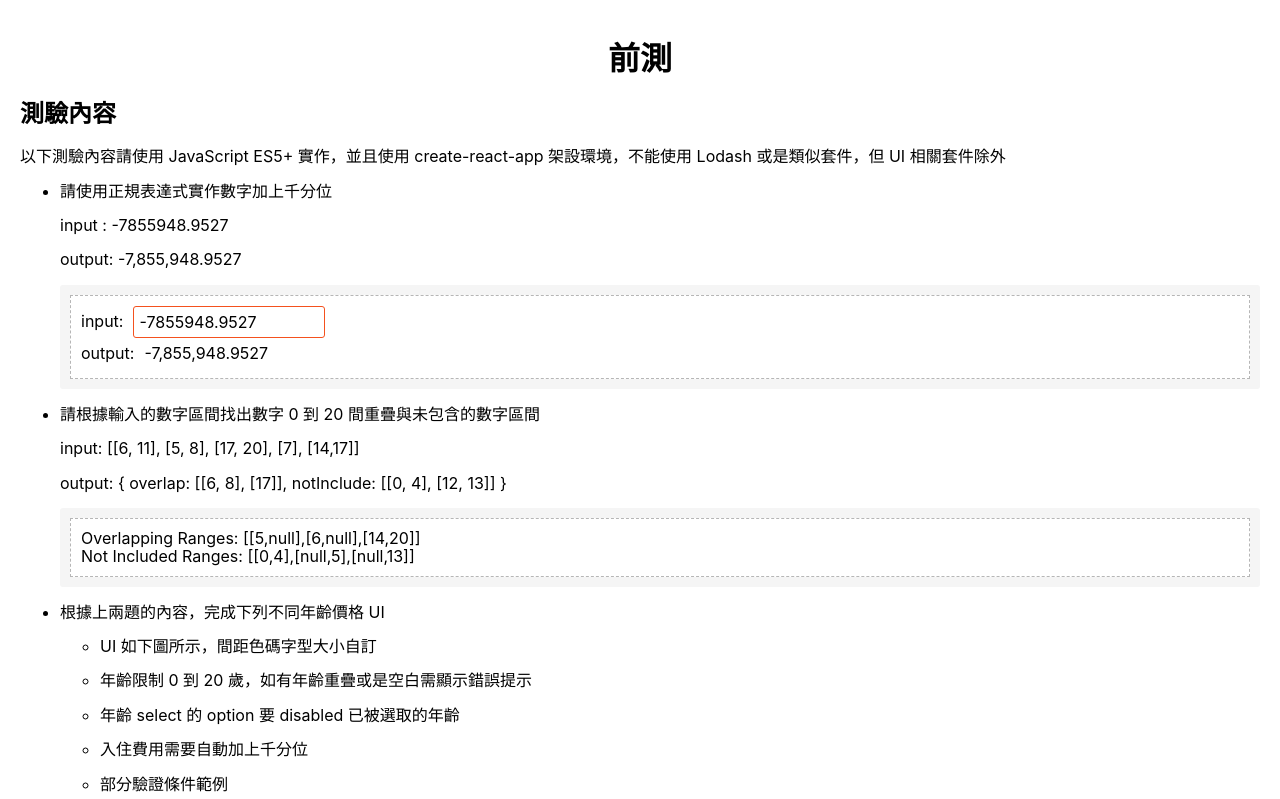
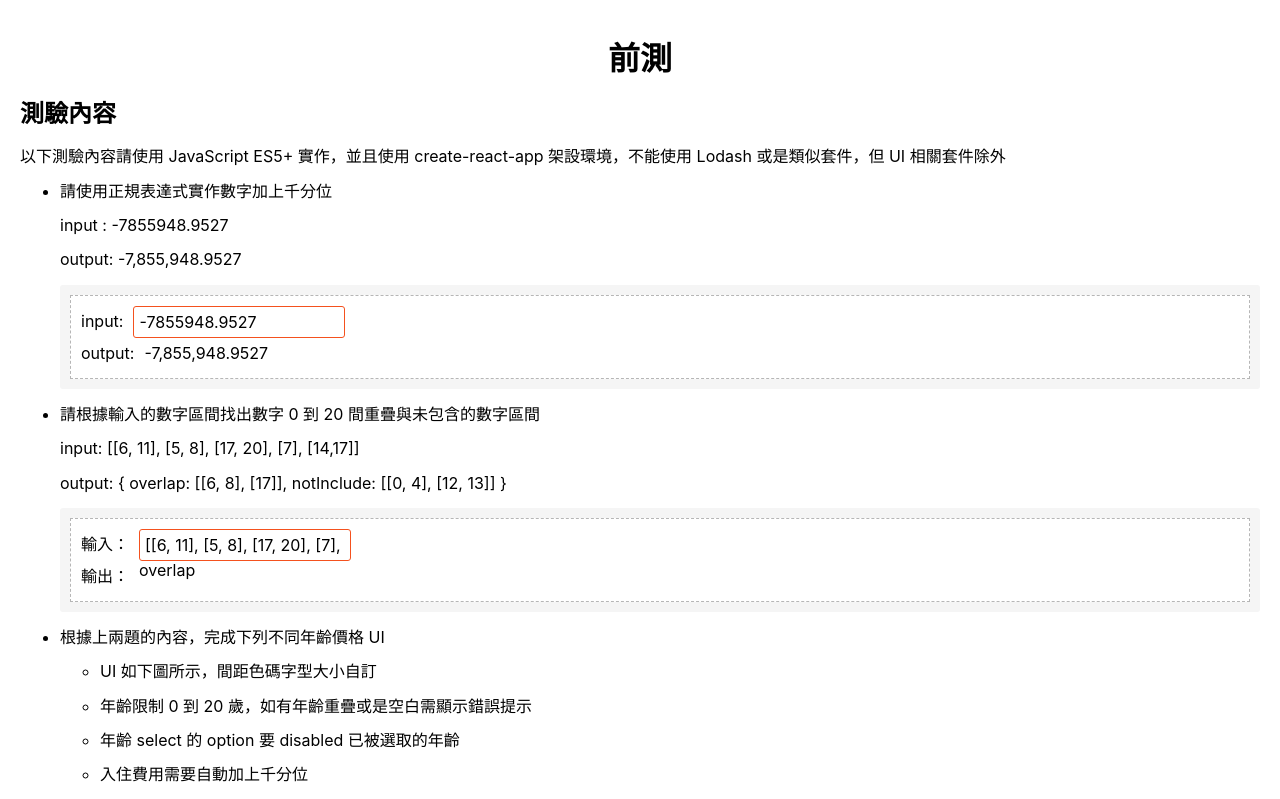
Before and after one commit to YuanShuoHsu/ayTest, a React (Create React App) app: page / in a window 1280 px wide. Shown: the top 799 px of the page. Built offline with nearby package versions, Linux system fonts and the light colour scheme.

Commit message:
numberRange input limit updated

```diff
--- a/src/components/NumberFormatter/index.module.scss
+++ b/src/components/NumberFormatter/index.module.scss
@@ -10,12 +10,13 @@
 
     &Label {
       line-height: 30px;
+      cursor: pointer;
     }
 
     &Value {
       padding: 0 5px;
       width: 100%;
-      max-width: 180px;
+      max-width: 200px;
       height: 30px;
       border: 1px solid #f4511e;
       border-radius: 3px;
--- a/src/components/NumberFormatter/index.tsx
+++ b/src/components/NumberFormatter/index.tsx
@@ -10,10 +10,11 @@ export default function NumberFormatter() {
     return parts.join(".");
   }
 
-  function handleInputChange(e: React.ChangeEvent<HTMLInputElement>) {
-    let inputValue = e.target.value;
-    inputValue = inputValue.replace(/[^\d.-]/g, "");
-    setInputNumber(inputValue);
+  function handleInputChange(event: React.ChangeEvent<HTMLInputElement>) {
+
+    const inputValue = event.target.value;
+    const validInput = inputValue.replace(/[^\d.-]/g, "");
+    setInputNumber(validInput);
   }
 
   const formattedNumber: string = ThousandSeparator(inputNumber);
@@ -30,7 +31,7 @@ export default function NumberFormatter() {
           id="inputNumber"
           value={inputNumber}
           onChange={handleInputChange}
-          placeholder="請輸入"
+          placeholder="請輸入數字"
         />
       </div>
       <p className={styles.output}>
--- /dev/null
+++ b/src/components/NumberRange/NumberRangeNotInclude/index.module.scss
@@ -0,0 +1,2 @@
+.numberRangeNotInclude {
+}
--- /dev/null
+++ b/src/components/NumberRange/NumberRangeOverlap/index.module.scss
@@ -0,0 +1,2 @@
+.numberRangeOverlap {
+}
--- /dev/null
+++ b/src/components/NumberRange/NumberRangeOverlap/index.tsx
@@ -0,0 +1,5 @@
+import styles from "./index.module.scss";
+
+export default function NumberRangeOverlap() {
+  return <span className={styles.numberRangeOverlap}>{"overlap"}</span>;
+}
--- a/src/components/NumberRange/index.module.scss
+++ b/src/components/NumberRange/index.module.scss
@@ -2,4 +2,43 @@
   padding: 10px;
   background-color: #ffffff;
   border: 1px dashed #b6b6b6;
+
+  .input {
+    display: flex;
+    flex-wrap: wrap;
+    gap: 10px;
+
+    &Label {
+      line-height: 30px;
+      cursor: pointer;
+    }
+
+    &Value {
+      padding: 0 5px;
+      width: 100%;
+      max-width: 200px;
+      height: 30px;
+      border: 1px solid #f4511e;
+      border-radius: 3px;
+      outline: none;
+    }
+  }
+
+  .output {
+    margin: 0;
+    display: flex;
+    flex-wrap: wrap;
+    gap: 10px;
+
+    &Label {
+      line-height: 30px;
+    }
+
+    &Value {
+      line-height: 30px;
+      overflow: hidden;
+      white-space: nowrap;
+      text-overflow: ellipsis;
+    }
+  }
 }
--- a/src/components/NumberRange/index.tsx
+++ b/src/components/NumberRange/index.tsx
@@ -1,58 +1,66 @@
+import React, { useState } from "react";
+import NumberRangeOverlap from "./NumberRangeOverlap";
+
 import styles from "./index.module.scss";
 
-interface Props {
-  ranges: number[][];
-}
+export default function NumberRange() {
+  const [inputRange, setInputRange] = useState<string>(
+    "[[6, 11], [5, 8], [17, 20], [7], [14, 17]]"
+  );
 
-interface Result {
-  overlap: number[][];
-  notInclude: number[][];
-}
-
-const NumberRange: React.FC<Props> = ({ ranges }) => {
-  const findOverlapAndNotInclude = (ranges: number[][]): Result => {
-    const sortedRanges = ranges.slice().sort((a, b) => a[0] - b[0]);
-
-    let overlap: number[][] = [];
-    let notInclude: number[][] = [];
-
-    let currentRange: number[] = sortedRanges[0];
-
-    for (let i = 1; i < sortedRanges.length; i++) {
-      const nextRange = sortedRanges[i];
-
-      if (nextRange[0] <= currentRange[1]) {
-        currentRange[1] = Math.max(currentRange[1], nextRange[1]);
-      } else {
-        overlap.push([currentRange[0], currentRange[1]]);
-        notInclude.push([currentRange[1] + 1, nextRange[0] - 1]);
-        currentRange = nextRange;
-      }
-    }
-
-    overlap.push(currentRange);
-
-    // Check for ranges before the first input range
-    if (sortedRanges[0][0] > 0) {
-      notInclude.unshift([0, sortedRanges[0][0] - 1]);
-    }
-
-    // Check for ranges after the last input range
-    if (sortedRanges[sortedRanges.length - 1][1] < 20) {
-      notInclude.push([sortedRanges[sortedRanges.length - 1][1] + 1, 20]);
-    }
-
-    return { overlap, notInclude };
+  const handleInputChange = (event: React.ChangeEvent<HTMLInputElement>) => {
+    const inputValue = event.target.value;
+    const trimmedInput = inputValue.trim();
+    const validInput = trimmedInput.replace(/[^[\],\d\s]/g, "");
+    setInputRange(validInput);
   };
 
-  const result = findOverlapAndNotInclude(ranges);
+  const isValidRange = (range: number[]): boolean => {
+    const [start, end] = range;
+    return (
+      range.length !== 0 &&
+      start !== undefined &&
+      (end === undefined || (0 <= start && end <= 20 && start < end))
+    );
+  };
+
+  const parseInput = (input: string): number[][] => {
+    try {
+      const parsedIntervals = JSON.parse(input) as number[][];
+      if (parsedIntervals.some((range) => !isValidRange(range))) {
+        return [];
+      }
+      return parsedIntervals;
+    } catch (error) {
+      return [];
+    }
+  };
+
+  const inputIntervals = parseInput(inputRange);
 
   return (
     <div className={styles.numberRange}>
-      <div>Overlapping Ranges: {JSON.stringify(result.overlap)}</div>
-      <div>Not Included Ranges: {JSON.stringify(result.notInclude)}</div>
+      <div className={styles.input}>
+        <label className={styles.inputLabel} htmlFor="inputRange">
+          輸入：
+        </label>
+        <input
+          className={styles.inputValue}
+          type="text"
+          id="inputRange"
+          value={inputRange}
+          onChange={handleInputChange}
+          placeholder="請輸入範圍"
+        />
+      </div>
+      <p className={styles.output}>
+        <span className={styles.outputLabel}>輸出：</span>
+        {inputIntervals.length ? (
+          <NumberRangeOverlap />
+        ) : (
+          <span className={styles.outputValue}>格式錯誤</span>
+        )}
+      </p>
     </div>
   );
-};
-
-export default NumberRange;
+}
--- a/src/components/TestContent/index.tsx
+++ b/src/components/TestContent/index.tsx
@@ -7,8 +7,6 @@ import priceSetting from "./../../images/priceSetting.png";
 import styles from "./index.module.scss";
 
 export default function TestConent() {
-  const inputRanges: number[][] = [[6, 11], [5, 8], [17, 20], [7], [14, 17]];
-
   return (
     <section className={styles.testContent}>
       <h2 className={styles.testContent__subtitle}>測驗內容</h2>
@@ -41,7 +39,7 @@ export default function TestConent() {
           </p>
         </li>
         <div className={styles.testContent__answer}>
-          <NumberRange ranges={inputRanges} />
+          <NumberRange />
         </div>
         <li className={styles.testContent__listItem}>
           <p className={styles.testContent__paragraph}>
```
Also changed, not shown: src/components/NumberRange/NumberRangeNotInclude/index.tsx (added, +7 -0 lines).
